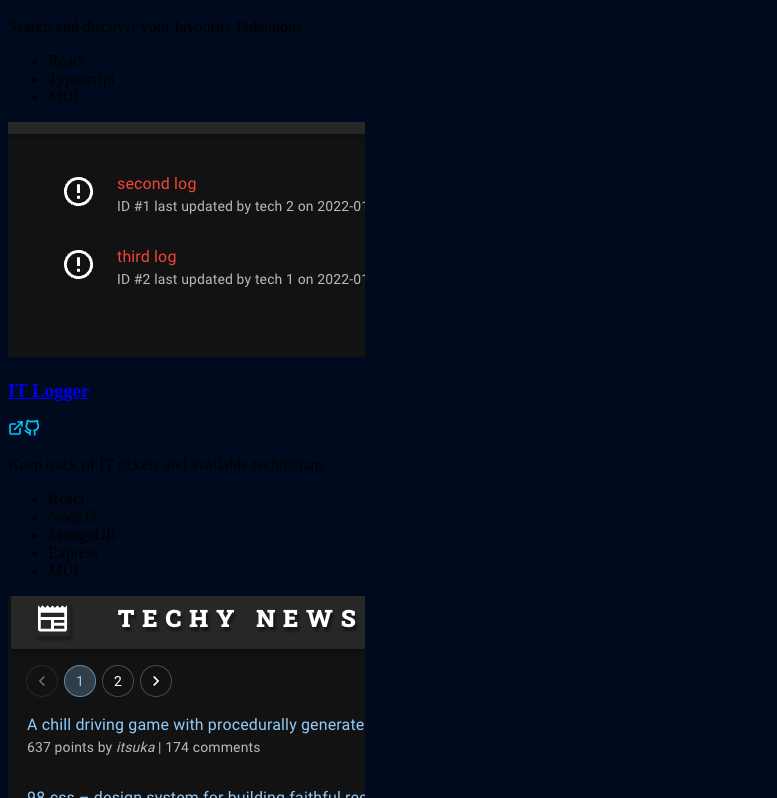
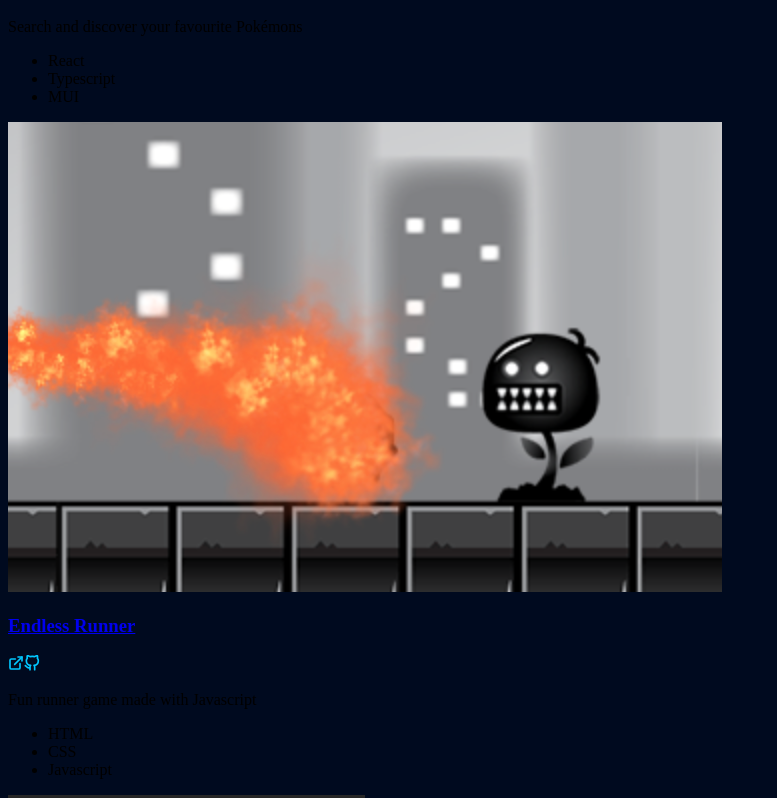
Before and after one commit to mfimia/portfolio-v2, a Next.js app: page / in a window 1280 px wide. Shown: the part 5742-6540 px from the top of the page, without its empty margins (0-777 px from the left). Built offline with nearby package versions, Linux system fonts and the light colour scheme.

Commit message:
add ip finder and endless runner

```diff
--- a/data/content/projects.ts
+++ b/data/content/projects.ts
@@ -30,6 +30,15 @@ const projects: Project[] = [
   },
   {
     id: 3,
+    title: "Endless Runner",
+    desc: "Fun runner game made with Javascript",
+    img: "/static/projects/endless_runner.png",
+    link: "https://mfimia.github.io/endless_runner/",
+    github: "https://github.com/mfimia/endless_runner",
+    tags: ["HTML", "CSS", "Javascript"],
+  },
+  {
+    id: 4,
     title: "IT Logger",
     desc: "Keep track of IT tickets and available technicians",
     img: "/static/projects/it_logger.png",
@@ -38,7 +47,7 @@ const projects: Project[] = [
     tags: ["React", "NodeJS", "MongoDB", "Express", "MUI"],
   },
   {
-    id: 4,
+    id: 5,
     title: "Techy News",
     desc: "Find the latest tech news out there",
     img: "/static/projects/techy_news.png",
@@ -47,13 +56,22 @@ const projects: Project[] = [
     tags: ["React", "MUI"],
   },
   {
-    id: 5,
+    id: 6,
     title: "Meme Generator",
     desc: "Did anyone say memes? 👀",
     img: "/static/projects/meme_generator.png",
     link: "https://mfimia-memegenerator.netlify.app/",
     github: "https://github.com/mfimia/meme-generator",
     tags: ["React"],
+  },
+  {
+    id: 7,
+    title: "Location finder",
+    desc: "Find your IP and location",
+    img: "/static/projects/ip_finder.png",
+    link: "https://ipfinder-geo.netlify.app/",
+    github: "https://github.com/mfimia/ip-app",
+    tags: ["React", "Bootstrap", "graphQL"],
   }
 ];
 
```
Also changed, not shown: public/static/projects/endless_runner.png (added), public/static/projects/ip_finder.png (added).
